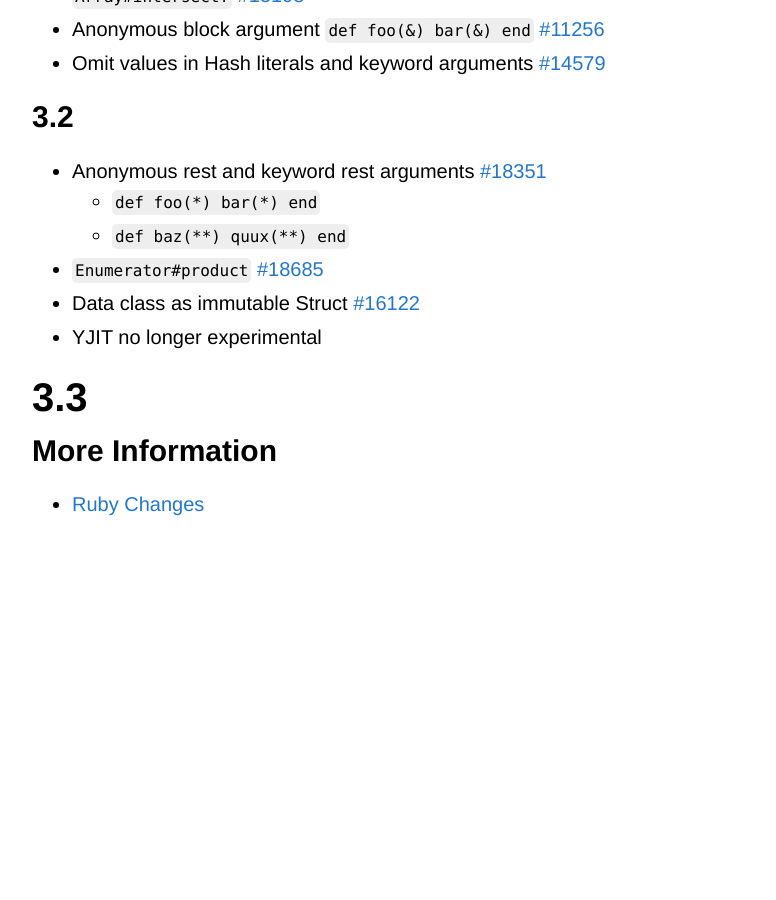
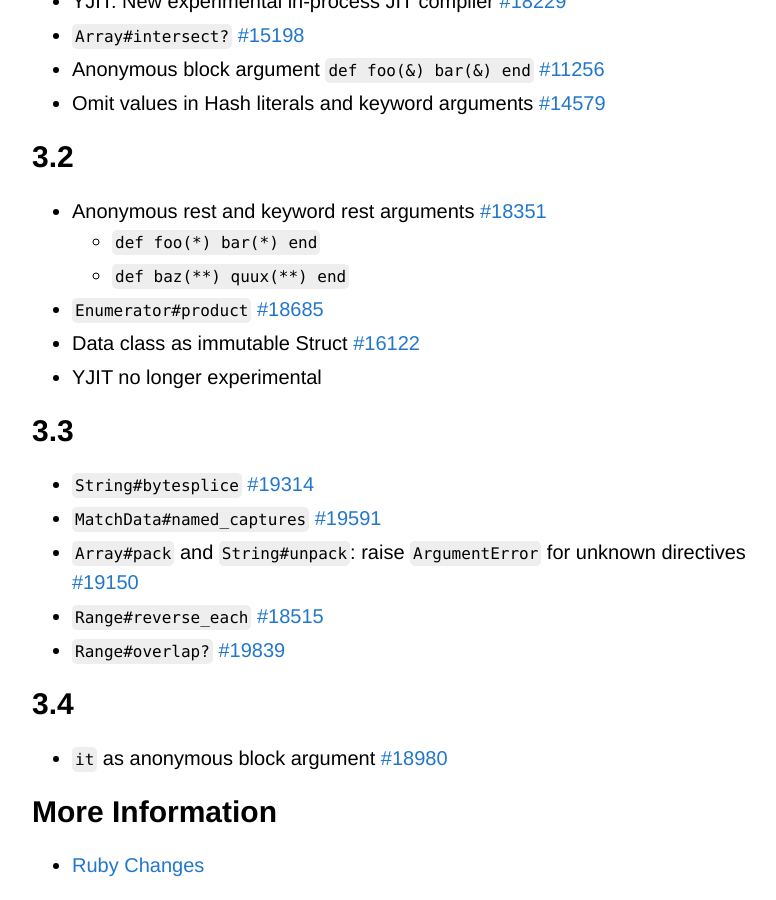
Before and after one commit to Maumagnaguagno/maumagnaguagno.github.io, a Jekyll site: the page built from ruby-versions.md, in a window 1280 px wide and 900 px high, scrolled down 4310 px. Shown: the whole window, without its empty margins (228-1004 px from the left). Built offline with Jekyll 4.4.1, drawn with Linux system fonts in a browser that asks for light colours; our own code applies the rules of GitHub Pages for plain Markdown files; before the commit the page ends 4849 px from its top, so only the background shows below that.

Commit message:
Fill Ruby Versions 3.3 and add 3.4 sections

```diff
--- a/ruby-versions.md
+++ b/ruby-versions.md
@@ -24,6 +24,7 @@ This is a reminder of how Ruby evolves through time.
 [3.1](#31) | 2021-12-25 | 2024-03-31     | TBA
 [3.2](#32) | 2022-12-25 | TBA            | TBA
 [3.3](#33) | 2023-12-25 | TBA            | TBA
+[3.4](#34) | 2024-12-25 | TBA            | TBA
 
 {% assign issue = "https://bugs.ruby-lang.org/issues/" %}
 
@@ -136,7 +137,15 @@ This is a reminder of how Ruby evolves through time.
 - Data class as immutable Struct [#16122]({{ issue }}16122)
 - YJIT no longer experimental
 
-# 3.3
+## 3.3
+- ``String#bytesplice`` [#19314]({{ issue }}19314)
+- ``MatchData#named_captures`` [#19591]({{ issue }}19591)
+- ``Array#pack`` and ``String#unpack``: raise ``ArgumentError`` for unknown directives [#19150]({{ issue }}19150)
+- ``Range#reverse_each`` [#18515]({{ issue }}18515)
+- ``Range#overlap?`` [#19839]({{ issue }}19839)
+
+## 3.4
+- ``it`` as anonymous block argument [#18980]({{ issue }}18980)
 
 ## More Information
 - [Ruby Changes](https://rubyreferences.github.io/rubychanges/)
```
